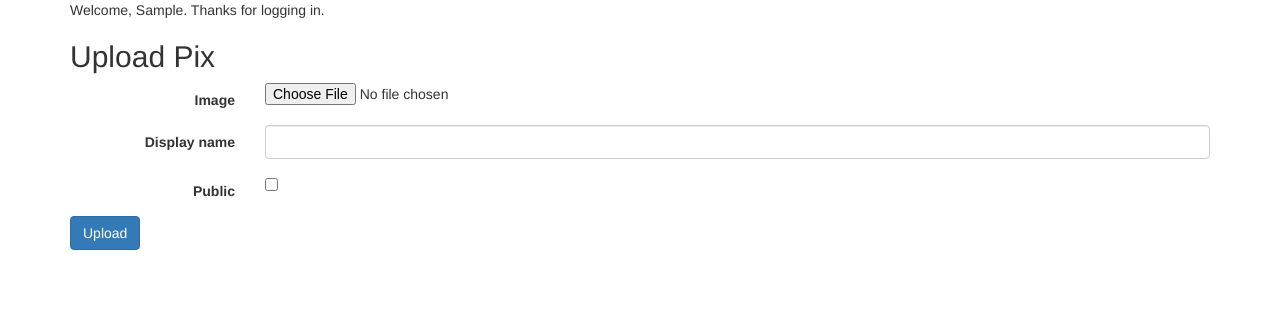
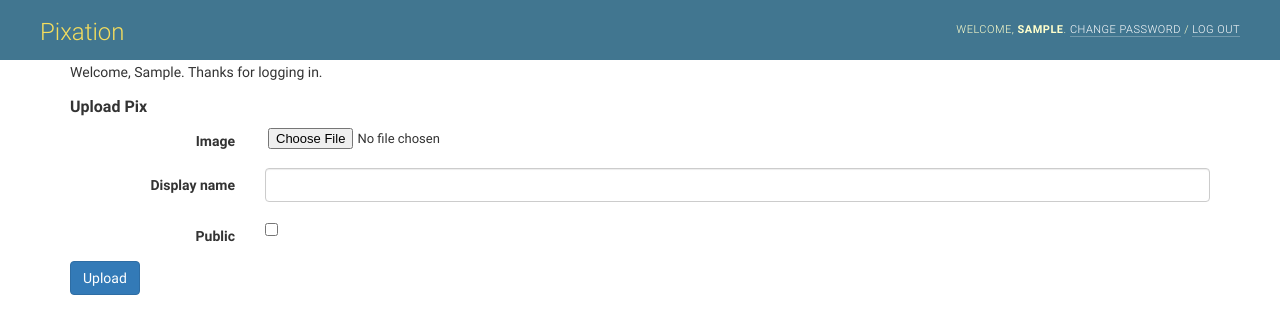
Before and after one commit to pixation/pixation, a Django app: page /upload in a window 1280 px wide. Shown: the top 334 px of the page. Run offline with Django 3.2, Linux system fonts and the light colour scheme; the visitor is signed in with stand-in values (Sample User, id 1); parts of the project's set-up code (start-up, migrations or seed data) failed here and were passed over; some libraries are stand-ins or nearby versions.

```diff
--- a/frontend/static/app/css/pixation.css
+++ b/frontend/static/app/css/pixation.css
@@ -0,0 +1,10 @@
+#header {
+  height: 60px;
+}
+#branding {
+  margin-top: 5px;
+}
+a:link, a:visited {
+    color: white;
+    text-decoration: none;
+}
--- a/frontend/templates/base/master.html
+++ b/frontend/templates/base/master.html
@@ -4,6 +4,7 @@
     <title>Django</title>
     <link href='//fonts.googleapis.com/css?family=Lobster&subset=latin,latin-ext' rel='stylesheet' type='text/css'>
     <link rel="stylesheet" href="{% static 'vendors/bootstrap/dist/css/bootstrap.min.css' %}">
+    <link rel="stylesheet" type="text/css" href="{% block stylesheet %}{% static "admin/css/base.css" %}{% endblock %}" />
     <link rel="stylesheet" href="{% static 'app/css/pixation.css' %}">
     <script>
         var baseUrl = 'http://{{request.get_host}}';
@@ -13,8 +14,32 @@
     <script src="{% static 'app/js/controllers.js' %}"></script>
     <script src="{% static 'app/js/app.js' %}"></script>
 </head>
+
+{% load account %}
+
 <body ng-app="pixation">
+  <div id="header">
+        <div id="branding">
+          {% if user.is_authenticated %}
+            <h1 id="site-name"><a href="http://{{request.get_host}}/dashboard">Pixation</a></h1>
+            {% else %}
+            <h1 id="site-name"><a href="http://{{request.get_host}}/">Pixation</a></h1>
+            {% endif %}
+
+        </div>
+        <div id="user-tools">
+          {% if user.is_authenticated %}
+          Welcome,
+          <strong>{{ user.username }}</strong>.
+          <a href="http://{{request.get_host}}/password/change">Change password</a> /
+          <a href="http://{{request.get_host}}/logout">Log out</a>
+          {% else %}
+          <a href="http://{{request.get_host}}/login">Login</a>
+          {% endif %}
+        </div>
+    </div>
 <div class="container">
+
     {% block content %}
     {% endblock %}
 </div>
```
Also changed, not shown: frontend/templates/dashboard.html (+0 -7 lines).
